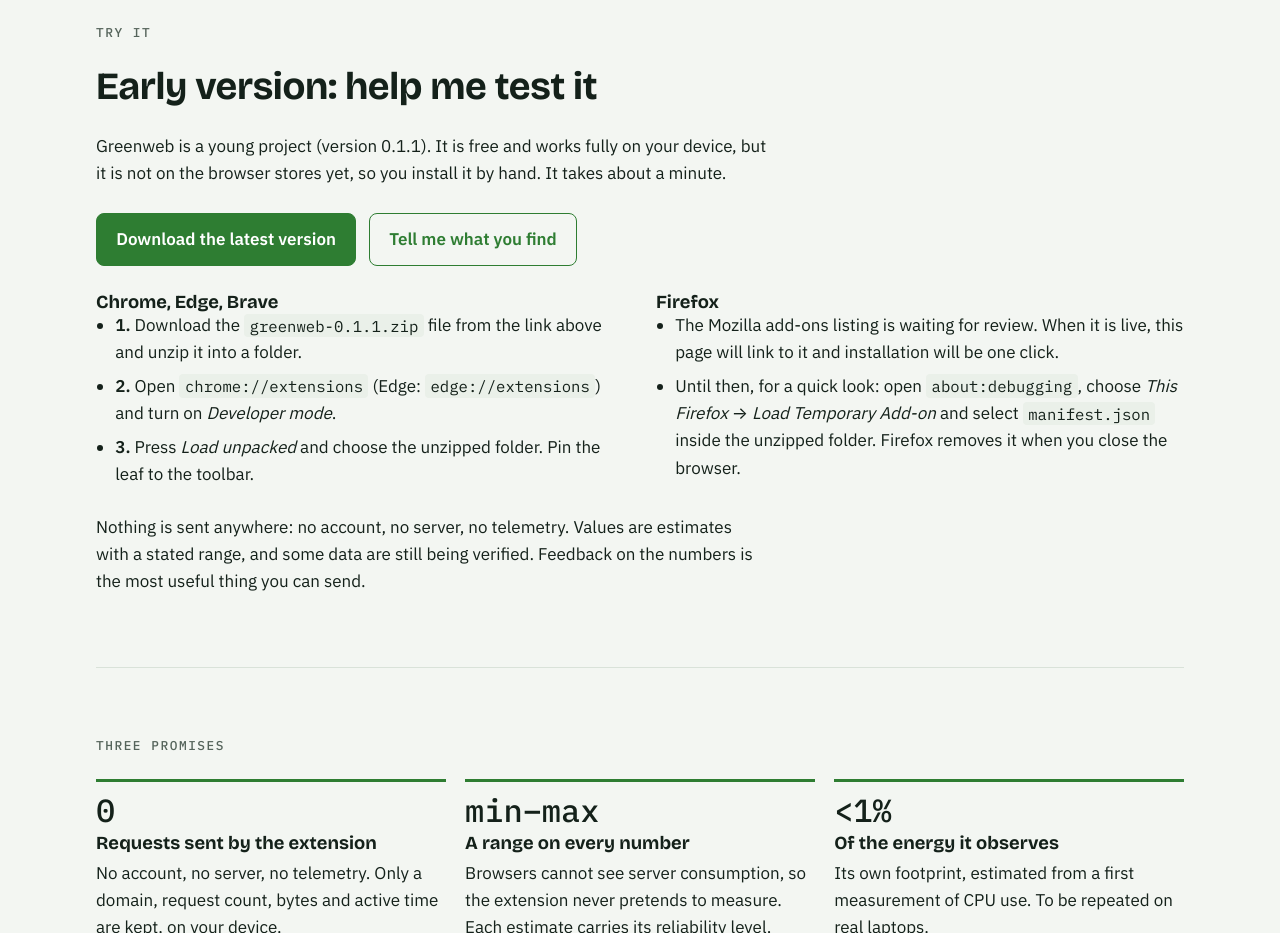
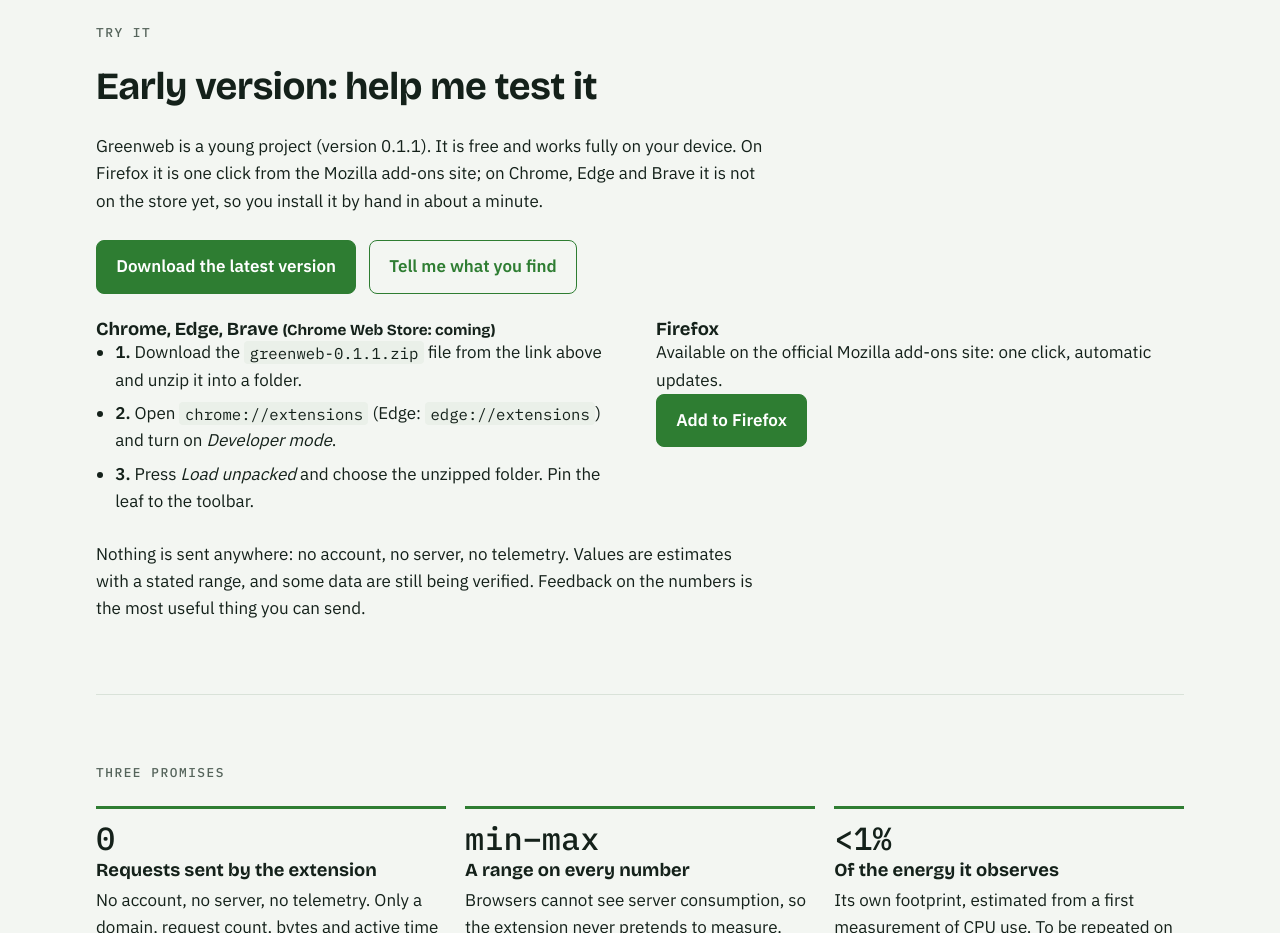
Before and after one commit to ciao-madesign/greenweb, a browser extension: page site/index.html in a window 1280 px wide. Shown: the part 920-1853 px from the top of the page. Drawn offline with nearby package versions, Linux system fonts and the light colour scheme.

Commit message:
Firefox pubblicato su AMO: link nel sito, nei README e in DISTRIBUTION
Co-Authored-By: Claude Sonnet 5.5 <noreply@anthropic.com>
Claude-Session: https://claude.ai/code/session_01FMdp5RHkKAqeHbaggkWJWr

```diff
--- a/site/index.html
+++ b/site/index.html
@@ -89,7 +89,7 @@ footer { border-top: 1px solid var(--line); padding-block: 2rem 3rem; color: var
     <div class="cta">
       <a class="btn primary" id="install" href="#try">Try it now</a>
       <a class="btn ghost" href="#how">See how it works</a>
-      <span class="status" id="install-status">Early version for testers · Chrome, Edge, Brave and Firefox.</span>
+      <span class="status" id="install-status">Early version · Firefox add-on live · Chrome, Edge and Brave by hand.</span>
     </div>
     <img class="toolbar-shot" src="img/toolbar.png" alt="Three toolbar states of the extension: a green leaf with 20 g, a yellow leaf with 56 g and a red leaf with 172 g, each with its tooltip.">
   </section>
@@ -97,11 +97,11 @@ footer { border-top: 1px solid var(--line); padding-block: 2rem 3rem; color: var
   <section id="try">
     <p class="eyebrow">Try it</p>
     <h2>Early version: help me test it</h2>
-    <p>Greenweb is a young project (version 0.1.1). It is free and works fully on your device, but it is not on the browser stores yet, so you install it by hand. It takes about a minute.</p>
+    <p>Greenweb is a young project (version 0.1.1). It is free and works fully on your device. On Firefox it is one click from the Mozilla add-ons site; on Chrome, Edge and Brave it is not on the store yet, so you install it by hand in about a minute.</p>
     <div class="cta"><a class="btn primary" href="https://github.com/ciao-madesign/greenweb/releases/latest">Download the latest version</a><a class="btn ghost" href="https://github.com/ciao-madesign/greenweb/issues">Tell me what you find</a></div>
     <div class="cols2">
       <div>
-        <h3>Chrome, Edge, Brave</h3>
+        <h3>Chrome, Edge, Brave <small>(Chrome Web Store: coming)</small></h3>
         <ul class="plain">
           <li><b>1.</b> Download the <code>greenweb-0.1.1.zip</code> file from the link above and unzip it into a folder.</li>
           <li><b>2.</b> Open <code>chrome://extensions</code> (Edge: <code>edge://extensions</code>) and turn on <em>Developer mode</em>.</li>
@@ -110,10 +110,8 @@ footer { border-top: 1px solid var(--line); padding-block: 2rem 3rem; color: var
       </div>
       <div>
         <h3>Firefox</h3>
-        <ul class="plain">
-          <li>The Mozilla add-ons listing is waiting for review. When it is live, this page will link to it and installation will be one click.</li>
-          <li>Until then, for a quick look: open <code>about:debugging</code>, choose <em>This Firefox</em> → <em>Load Temporary Add-on</em> and select <code>manifest.json</code> inside the unzipped folder. Firefox removes it when you close the browser.</li>
-        </ul>
+        <p>Available on the official Mozilla add-ons site: one click, automatic updates.</p>
+        <div class="cta"><a class="btn primary" href="https://addons.mozilla.org/firefox/addon/greenweb-footprint/">Add to Firefox</a></div>
       </div>
     </div>
     <p class="note">Nothing is sent anywhere: no account, no server, no telemetry. Values are estimates with a stated range, and some data are still being verified. Feedback on the numbers is the most useful thing you can send.</p>
@@ -233,7 +231,7 @@ footer { border-top: 1px solid var(--line); padding-block: 2rem 3rem; color: var
 <script>
 /* One button for every browser: it points to the right store once the listing exists. */
 (function () {
-  var STORES = { chrome: null, edge: null, firefox: null }; // fill with the store URLs when listings go live
+  var STORES = { chrome: null, edge: null, firefox: 'https://addons.mozilla.org/firefox/addon/greenweb-footprint/' }; // fill with the store URLs when listings go live
   var ua = navigator.userAgent, key = /Firefox\//.test(ua) ? 'firefox' : /Edg\//.test(ua) ? 'edge' : /Chrome\//.test(ua) ? 'chrome' : null;
   var names = { firefox: 'Firefox', edge: 'Edge', chrome: 'Chrome or Brave' };
   var btn = document.getElementById('install'), note = document.getElementById('install-status');
```
Also changed, not shown: README.it.md (+1 -0 lines), docs/DISTRIBUTION.md (+2 -0 lines), site/page.html (+6 -8 lines), README.md.
